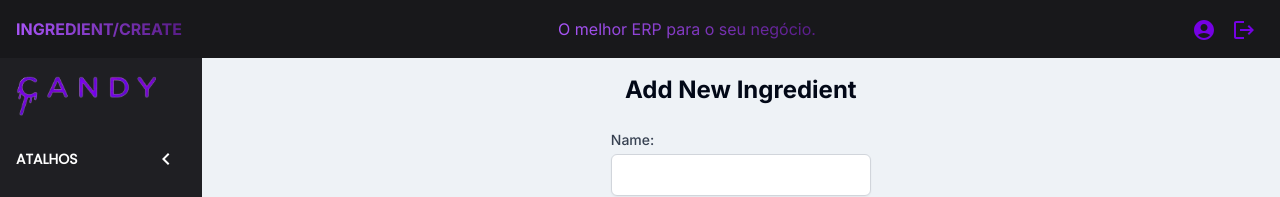
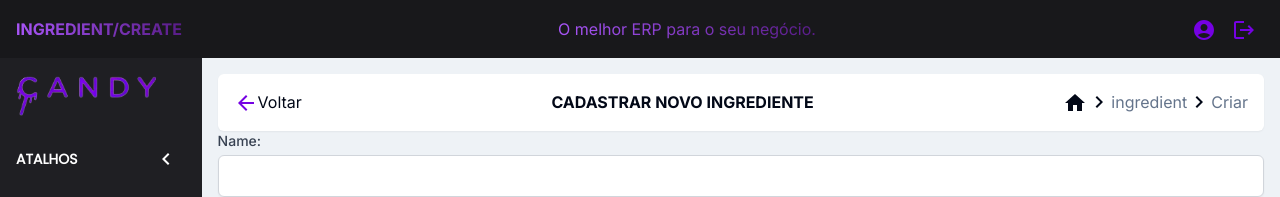
Before and after one commit to pedroandriottii/candyerp-front, a Next.js app: page /ingredient/create in a window 1280 px wide. Shown: the top 197 px of the page. Built offline with nearby package versions, Linux system fonts and the light colour scheme; no server answers.

Commit message:
CreateFormHeader component added

```diff
--- a/app/client/create/page.tsx
+++ b/app/client/create/page.tsx
@@ -1,8 +1,10 @@
+import { CreateFormHeader } from "@/components/form/CreateFormHeader";
+
 export default function NewClient() {
 
   return (
-    <div className="p-4">
-      Criar Cliente
+    <div className="p-4 w-full">
+      <CreateFormHeader createType="clients" />
     </div>
   );
 }
--- a/app/ingredient/create/page.tsx
+++ b/app/ingredient/create/page.tsx
@@ -2,6 +2,7 @@
 import { useEffect, useState } from 'react';
 import { useRouter } from 'next/navigation';
 import { SupplierProps } from '@/types';
+import { CreateFormHeader } from '@/components/form/CreateFormHeader';
 
 
 
@@ -69,8 +70,8 @@ const NewIngredient = () => {
 
 
   return (
-    <div className="p-4 max-w-lg mx-auto">
-      <h1 className="text-2xl font-bold text-center mb-6">Add New Ingredient</h1>
+    <div className="p-4 w-full h-full">
+      <CreateFormHeader createType='ingredients' />
       <form onSubmit={handleSubmit} className="space-y-4">
         <div>
           <label htmlFor="name" className="block text-sm font-medium text-gray-700">Name:</label>
--- a/app/product/create/page.tsx
+++ b/app/product/create/page.tsx
@@ -3,6 +3,7 @@
 import { useRouter } from "next/navigation";
 import { DetailProps, IngredientProps } from "@/types";
 import { useEffect, useState } from "react";
+import { CreateFormHeader } from "@/components/form/CreateFormHeader";
 
 
 const NewProduct = () => {
@@ -38,7 +39,7 @@ const NewProduct = () => {
   const handleIngredientChange = (ingredientId: number) => {
     setSelectedIngredients(prev => {
       if (prev.includes(ingredientId)) {
-        const updatedQuantities = {...ingredientQuantity};
+        const updatedQuantities = { ...ingredientQuantity };
         delete updatedQuantities[ingredientId];
         setIngredientQuantity(updatedQuantities);
         return prev.filter(id => id !== ingredientId);
@@ -89,8 +90,8 @@ const NewProduct = () => {
   };
 
   return (
-    <div className="p-4 max-w-lg mx-auto">
-      <h1 className="text-2xl font-bold text-center mb-6">Add New Product</h1>
+    <div className="p-4 w-full">
+      <CreateFormHeader createType="products" />
       <form onSubmit={handleSubmit} className="space-y-4">
         <div>
           <label htmlFor="name" className="block text-sm font-medium text-gray-700">Nome:</label>
--- a/app/production/create/page.tsx
+++ b/app/production/create/page.tsx
@@ -1,5 +1,6 @@
 'use client';
 
+import { CreateFormHeader } from "@/components/form/CreateFormHeader";
 import { Button } from "@/components/ui/button";
 import { ProductProps } from "@/types";
 import { useRouter } from "next/navigation";
@@ -33,7 +34,7 @@ const NewProduction = () => {
   const handleProductChange = (productId: number) => {
     setSelectedProducts(prev => {
       if (prev.includes(productId)) {
-        const updatedQuantities = {...productQuantities};
+        const updatedQuantities = { ...productQuantities };
         delete updatedQuantities[productId];
         setProductQuantities(updatedQuantities);
         return prev.filter(id => id !== productId);
@@ -100,10 +101,9 @@ const NewProduction = () => {
   };
 
   return (
-    <div className="w-full">
+    <div className="p-4 w-full">
+      <CreateFormHeader createType="productions" />
       <div className="p-4 max-w-xl mx-auto ">
-        <h1 className="text-6xl font-bold my-6">Nova Produção</h1>
-
         <form onSubmit={handleSubmit} className="flex flex-col w-full flex-1">
           <div className="flex flex-col gap-1">
             <label htmlFor="name" className="font-bold">Nome</label>
--- a/app/sale/create/page.tsx
+++ b/app/sale/create/page.tsx
@@ -1,8 +1,10 @@
+import { CreateFormHeader } from "@/components/form/CreateFormHeader";
+
 export default function NewSale() {
 
   return (
-    <div className="p-4">
-      Criar Venda
+    <div className="p-4 w-full">
+      <CreateFormHeader createType="sales" />
     </div>
   );
 }
--- a/app/supplier/create/page.tsx
+++ b/app/supplier/create/page.tsx
@@ -1,6 +1,7 @@
 "use client";
 import { useState } from 'react';
 import { useRouter } from 'next/navigation';
+import { CreateFormHeader } from '@/components/form/CreateFormHeader';
 
 const NewSupplier = () => {
   const router = useRouter();
@@ -24,8 +25,8 @@ const NewSupplier = () => {
   };
 
   return (
-    <div className="p-4">
-      <h1 className="text-xl font-bold">Add New Supplier</h1>
+    <div className="p-4 w-full">
+      <CreateFormHeader createType="suppliers" />
       <form onSubmit={handleSubmit}>
         <label htmlFor="name">Name:</label>
         <input
--- /dev/null
+++ b/components/form/CreateFormHeader.tsx
@@ -0,0 +1,46 @@
+
+import Link from 'next/link';
+import ArrowBackIcon from '@mui/icons-material/ArrowBack';
+import ChevronRightIcon from '@mui/icons-material/ChevronRight';
+import HomeIcon from '@mui/icons-material/Home';
+
+const createMaps = {
+  products: { title: 'Cadastrar novo produto', route: 'product', createRoute: '/product/create', },
+  ingredients: { title: 'Cadastrar novo ingrediente', route: 'ingredient', createRoute: '/ingredient/create', },
+  suppliers: { title: 'Cadastrar novo fornecedor', route: 'supplier', createRoute: '/supplier/create', },
+  productions: { title: 'Cadastrar nova produção', route: 'production', createRoute: '/production/create', },
+  clients: { title: 'Cadastrar novo cliente', route: 'client', createRoute: '/client/create', },
+  sales: { title: 'Cadastrar nova venda', route: 'sale', createRoute: '/sale/create', },
+}
+
+interface CreateFormHeaderProps {
+  createType: keyof typeof createMaps;
+}
+
+export const CreateFormHeader: React.FC<CreateFormHeaderProps> = ({ createType }) => {
+  const { title, route, createRoute } = createMaps[createType];
+  return (
+    <div className='flex flex-col justify-between w-full h-full'>
+      <div className='flex w-full justify-between items-center text-center bg-white rounded-md p-4 shadow-sm'>
+        <Link href={route} className='flex flex-row items-center align-center justify-center'>
+          <button className=" text-candy-purple text-center"><ArrowBackIcon fontSize='medium' /></button>
+          Voltar
+        </Link>
+        <h1 className='uppercase font-bold'>{title}</h1>
+        <div className='flex items-center'>
+          <Link href="/">
+            <HomeIcon />
+          </Link>
+          <ChevronRightIcon />
+          <Link href={`/${route}`}>
+            <p className='text-slate-500'>{route}</p>
+          </Link>
+          <ChevronRightIcon />
+          <Link href={createRoute}>
+            <p className='text-slate-500'>Criar</p>
+          </Link>
+        </div>
+      </div>
+    </div>
+  )
+}
```
